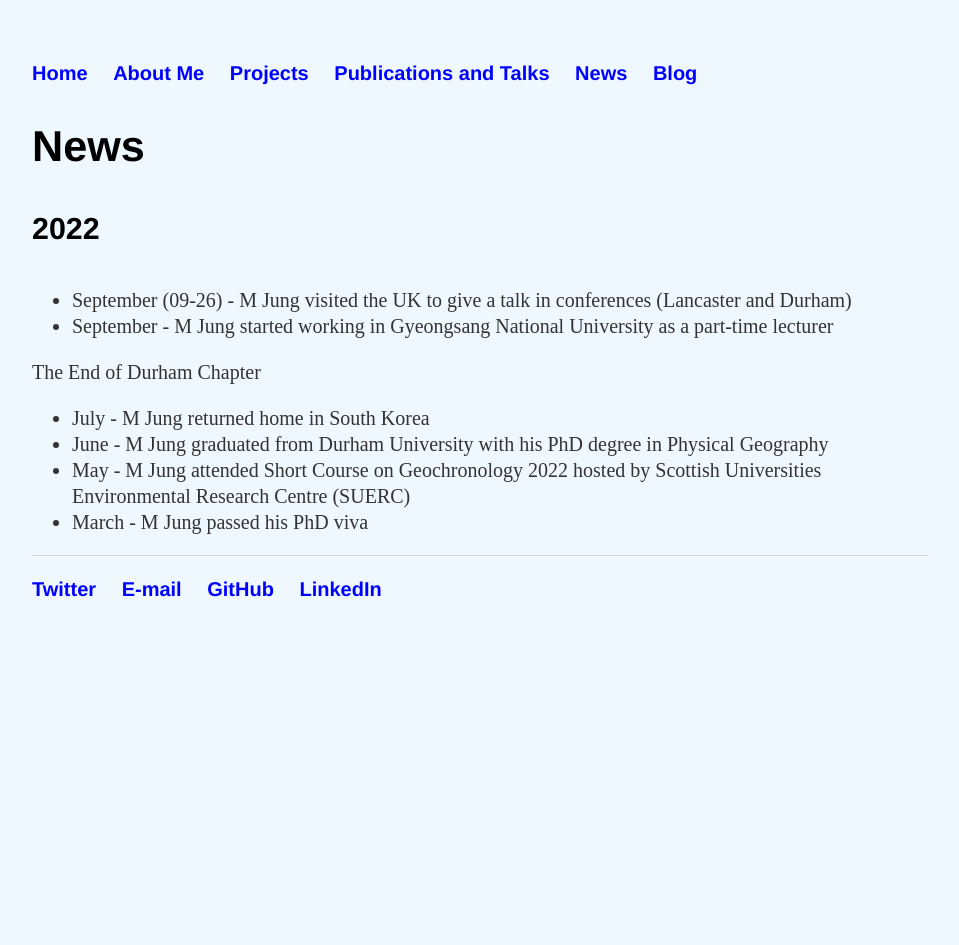
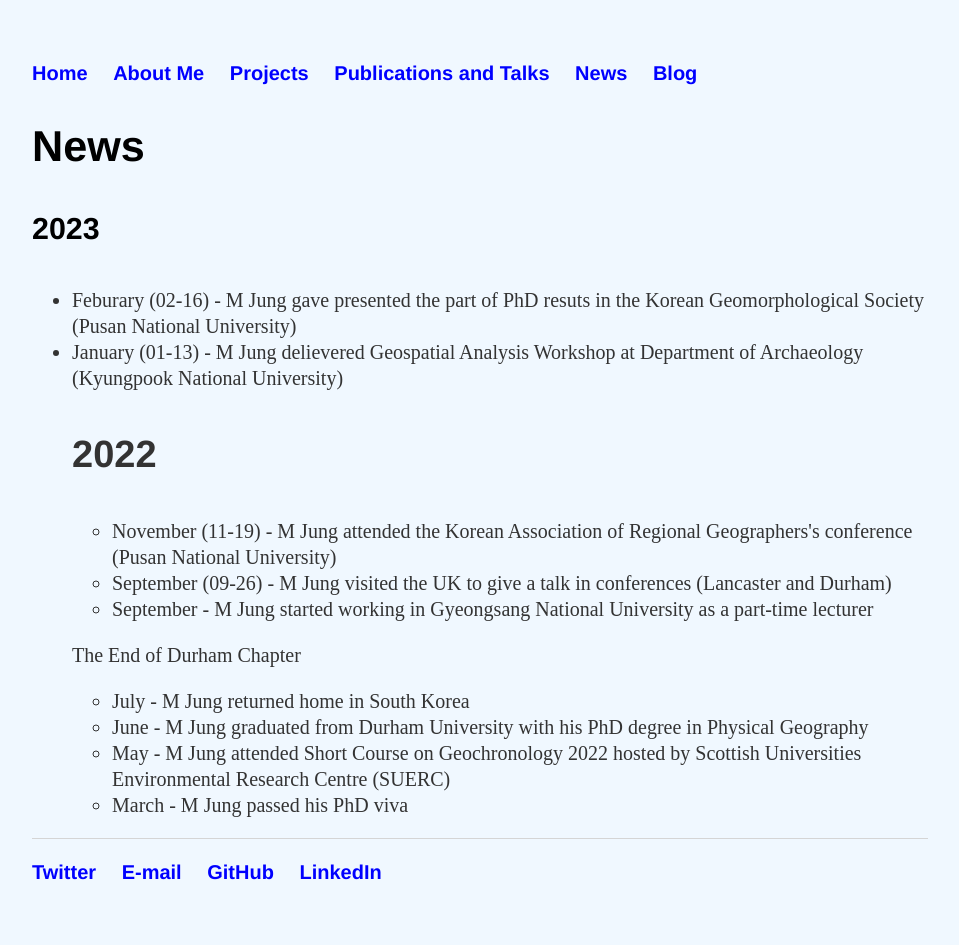
Before and after one commit to muyeoljung/muyeoljung.github.io, a Jekyll site: the page built from news/index.html, in a window 1280 px wide. Shown: the whole page, without its empty margins (160-1119 px from the left). Built offline with Jekyll 4.4.1, drawn with Linux system fonts in a browser that asks for light colours; before the commit the page ends 900 px from its top, so only the background shows below that.

Commit message:
Update index.html

```diff
--- a/news/index.html
+++ b/news/index.html
@@ -25,8 +25,14 @@ img {
 	<div class="news">
 		<h2>News</h2>
 
+		<h4>2023</h4>
+		<ul class="News_2023">
+			<li>Feburary (02-16) - M Jung gave presented the part of PhD resuts in the Korean Geomorphological Society (Pusan National University)</li>
+			<li>January (01-13) - M Jung delievered Geospatial Analysis Workshop at Department of Archaeology (Kyungpook National University)</li>
+
 		<h4>2022</h4>
 		<ul class="News_2022">
+			<li>November (11-19) - M Jung attended the Korean Association of Regional Geographers's conference (Pusan National University)</li>
 			<li>September (09-26) - M Jung visited the UK to give a talk in conferences (Lancaster and Durham)</li>
 			<li>September - M Jung started working in Gyeongsang National University as a part-time lecturer</li>
 			</ul>
```
